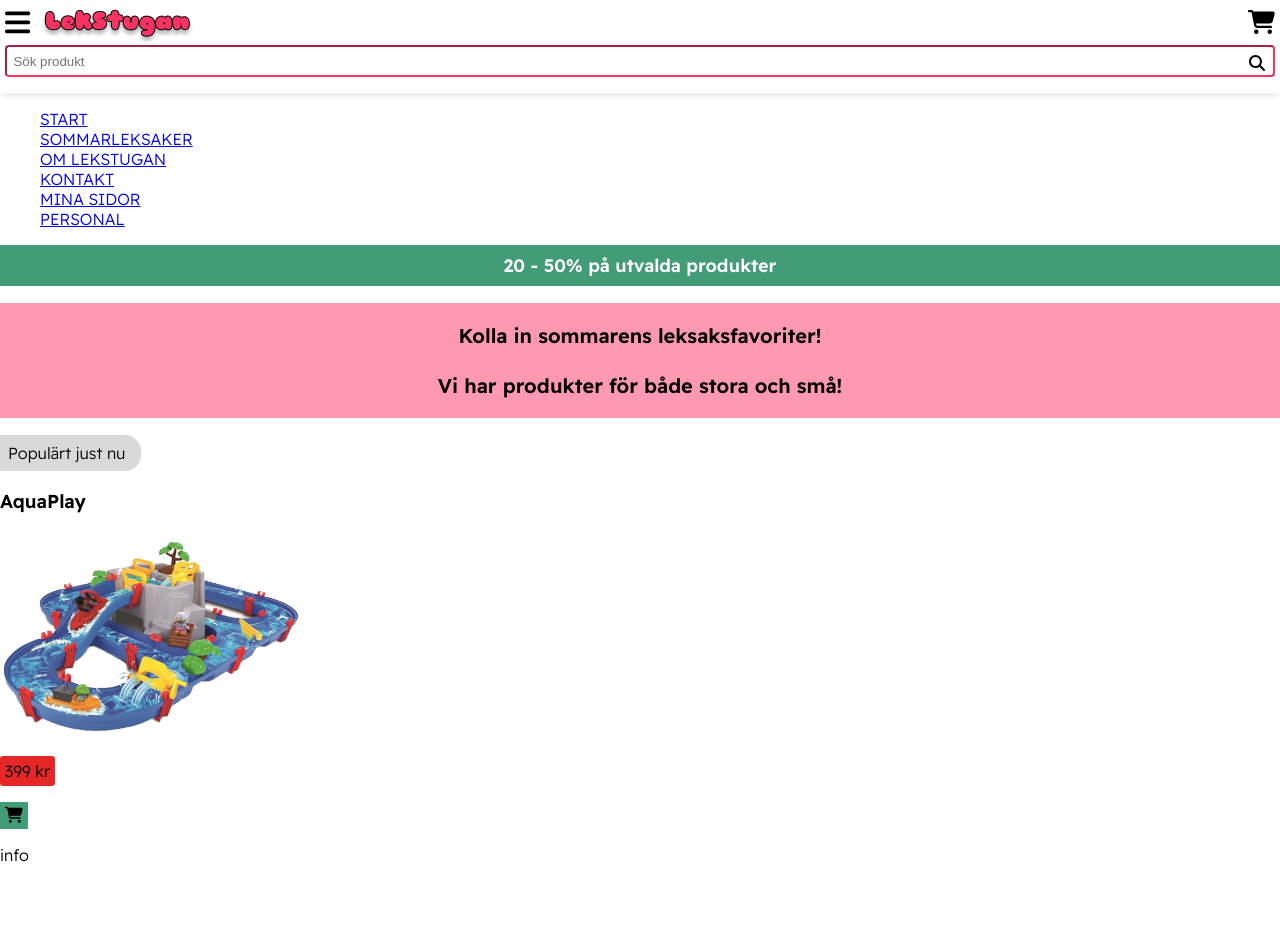
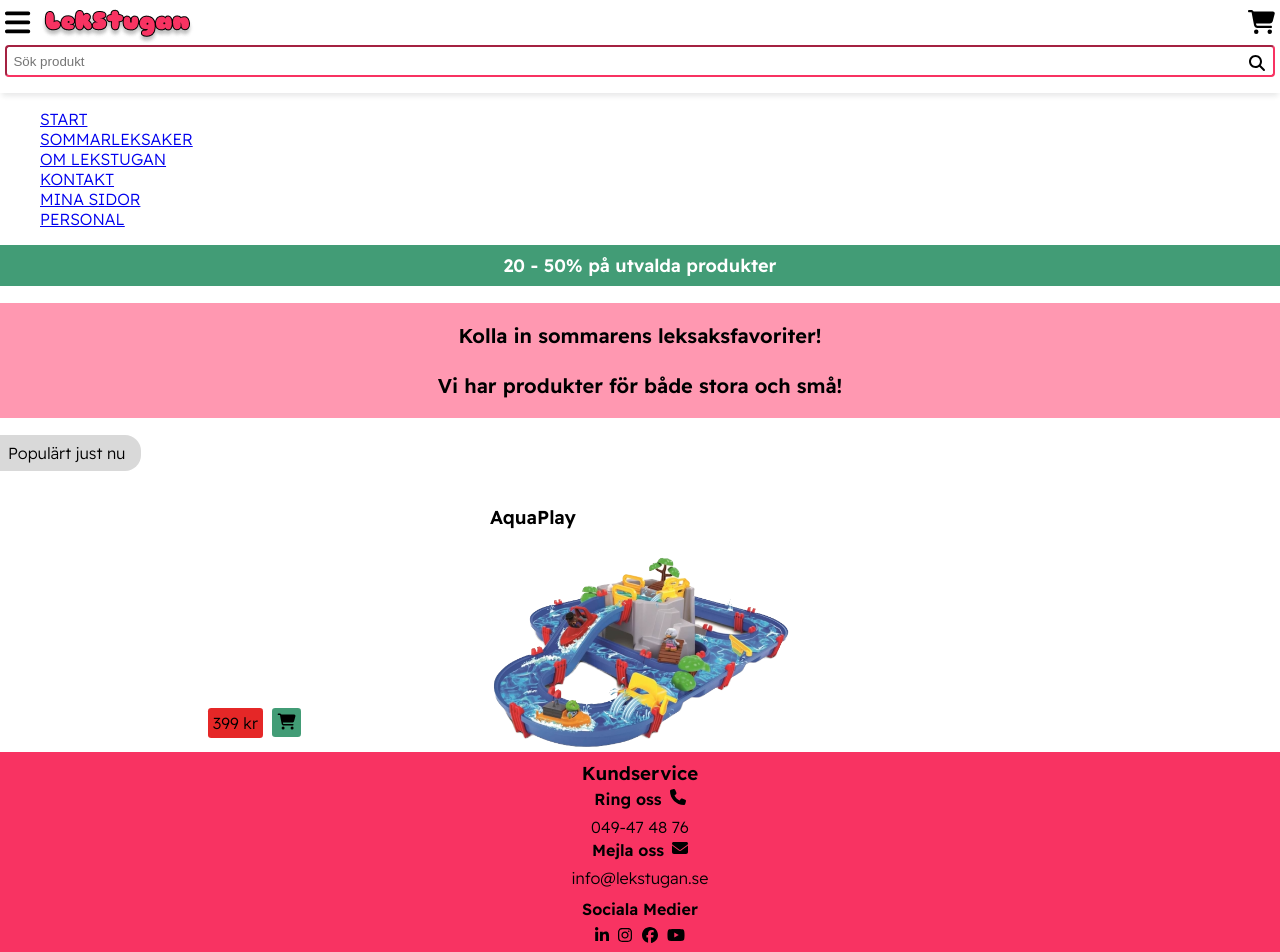
Before and after one commit to ThereseS89/lekstugan, a React (Vite) app: page /#/ in a window 1280 px wide. Shown: the top 952 px of the page. Before the commit the page ends 881 px from the top, so only its background shows below. Built offline with nearby package versions, Linux system fonts and the light colour scheme.

Commit message:
Gjorde footern

```diff
--- a/package.json
+++ b/package.json
@@ -11,6 +11,7 @@
   },
   "dependencies": {
     "@fortawesome/fontawesome-svg-core": "^6.4.0",
+    "@fortawesome/free-brands-svg-icons": "^6.4.0",
     "@fortawesome/free-solid-svg-icons": "^6.4.0",
     "@fortawesome/react-fontawesome": "^0.2.0",
     "react": "^18.2.0",
--- /dev/null
+++ b/src/Components/footer.css
@@ -0,0 +1,29 @@
+
+
+
+footer {
+	background-color: #F83362;
+	display: flex;
+	flex-direction: column;
+	justify-content: space-around;
+	align-items: center;
+}
+
+footer h4, footer p, footer h3 {
+	margin: 0.5em 0em 0.2em 0;
+}
+
+.call-container, .mail-container, .social-media-icons-container {
+	display: flex;
+	flex-direction: row;
+}
+
+
+.social-media-icons-container > * {
+	margin: 0.3em;
+}
+
+.call-container h4, .mail-container h4 {
+	margin: 0 0.5em 0em 0em;
+
+}
--- a/src/Components/footer.jsx
+++ b/src/Components/footer.jsx
@@ -1,9 +1,35 @@
+import "./footer.css"
+import { FontAwesomeIcon } from "@fortawesome/react-fontawesome"
+import { faPhone, faEnvelope } from "@fortawesome/free-solid-svg-icons"
+import { faInstagram } from "@fortawesome/free-brands-svg-icons"
+import { faFacebook} from "@fortawesome/free-brands-svg-icons"
+import { faLinkedinIn } from "@fortawesome/free-brands-svg-icons"
+import { faYoutube } from "@fortawesome/free-brands-svg-icons"
+import { Link } from "react-router-dom"
+
 
 
 const Footer = () => {
-	return(
+	return (
 		<footer>
-			<p>info</p>
+			<h3>Kundservice</h3>
+			<div className="call-container">
+				<h4>Ring oss</h4> <FontAwesomeIcon icon={faPhone} />
+			</div>
+				<p>049-47 48 76</p>
+
+			<div className="mail-container">
+				<h4>Mejla oss</h4> <FontAwesomeIcon icon={faEnvelope} />
+			</div>
+				<p>info@lekstugan.se</p>
+			<h4>Sociala Medier</h4>
+			<div className="social-media-icons-container">
+				<FontAwesomeIcon icon={faLinkedinIn} />
+				<FontAwesomeIcon icon={faInstagram} />
+				<FontAwesomeIcon icon={faFacebook} />
+				<FontAwesomeIcon icon={faYoutube} />
+			</div>
+			<Link to="/"><p>Startsidan</p></Link>
 		</footer>
 	)
 }
--- a/src/index.css
+++ b/src/index.css
@@ -4,59 +4,5 @@
   margin: 0;
   background-color: white;
   font-family: 'Readex Pro', sans-serif;
+  box-sizing: border-box;
 }
-
-.comercial {
-  background-color: #429C76;
-  margin: 0 0 0 0;
-}
-
-.comercial-text {
-  font-size: 18px;
-  text-align: center;
-  padding: 0.5em;
-  color: white;
-}
-
-.first-page-info {
-  background-color: #FF98B1;
-}
-
-.first-page-text {
-  padding: 1em 0.5em 1em 0.5em;
-  text-align: center;
-  font-size: 20px;
-}
-
-.popular-text {
-  background-color: #D9D9D9;
-  width: fit-content;
-  border-radius: 0 1em 1em 0em;
-}
-
-.popular {
-  padding: 0.5em 1em 0.5em 0.5em;
-}
-
-.start img {
-  width: 300px;
-}
-
-.price-container {
-  background-color: #E52727;
-  width: fit-content;
-  border-radius: 0.2em;
-}
-
-.price {
-  padding: 0.3em;
-}
-
-.cart-container {
-  background-color: #429C76;
-  width: fit-content;
-}
-
-.cart-container > * {
-  padding: 0.3em;
-}
--- /dev/null
+++ b/src/routes/Admin.jsx
@@ -0,0 +1,5 @@
+const Admin = () => (
+	<p>ADMIN</p>
+)
+
+export default Admin
--- /dev/null
+++ b/src/routes/Cart.jsx
@@ -0,0 +1,5 @@
+const Cart = () => (
+	<p>Din varukorg</p>
+)
+
+export default Cart
--- a/src/routes/Start.jsx
+++ b/src/routes/Start.jsx
@@ -1,32 +1,37 @@
 import { faCartShopping } from "@fortawesome/free-solid-svg-icons";
 import { FontAwesomeIcon } from '@fortawesome/react-fontawesome';
+import "./Stylesheet/start.css"
 
 const Start = () => {
 
 	return (
 		<section className="start">
-		<div
-		className="comercial">
-			<h1
-			className="comercial-text">20 - 50% på utvalda produkter </h1>
+			<div className="comercial">
+				<h1 className="comercial-text">20 - 50% på utvalda produkter </h1>
 			</div>
-		<div
-		className="first-page-info">
+
+			<div className="first-page-info">
 				<h2 className="first-page-text">Kolla in sommarens leksaksfavoriter! <br/><br/> Vi har produkter för både stora och små!</h2>
 			</div>
-		<div className="popular-text">
-					<p className="popular">Populärt just nu</p>
+
+			<div className="popular-text-container">
+				<p className="popular-text">Populärt just nu</p>
 			</div>
+
 			<div className="popular-container">
 
 				<h3>AquaPlay</h3>
+
 				<img src="./imgs/aquaplay.png" />
+
 				<div className="price-container">
-				<p className="price">399 kr</p></div>
+					<p className="price">399 kr</p>
+				</div>
+
 				<div className="cart-container">
-				<FontAwesomeIcon
-						icon={faCartShopping} />
+					<FontAwesomeIcon icon={faCartShopping} />
 				</div>
+
 			</div>
 		</section>
 	)
--- /dev/null
+++ b/src/routes/Stylesheet/start.css
@@ -0,0 +1,77 @@
+.comercial {
+	background-color: #429C76;
+	margin: 0 0 0 0;
+  }
+
+  .comercial-text {
+	font-size: 18px;
+	text-align: center;
+	padding: 0.5em;
+	color: white;
+  }
+
+  .first-page-info {
+	background-color: #FF98B1;
+  }
+
+  .first-page-text {
+	padding: 1em 0.5em 1em 0.5em;
+	text-align: center;
+	font-size: 20px;
+  }
+
+  .popular-text-container {
+	background-color: #D9D9D9;
+	width: fit-content;
+	border-radius: 0 1em 1em 0em;
+  }
+
+  .popular-text {
+	padding: 0.5em 1em 0.5em 0.5em;
+  }
+
+  .start img {
+	width: 300px;
+	grid-row: 2;
+  }
+
+  .price-container {
+	background-color: #E52727;
+	width: fit-content;
+	border-radius: 0.2em;
+	grid-row: 2;
+	grid-column: 3;
+	position: absolute;
+	top: 10em;
+	left: 13em;
+  }
+
+  .price {
+	padding: 0.3em;
+	margin: 0;
+  }
+
+  .cart-container {
+	background-color: #429C76;
+	width: fit-content;
+	grid-row: 2;
+	grid-column: 4;
+	position: absolute;
+	top: 10em;
+	left: 17em;
+	border-radius: 0.2em;
+  }
+
+  .cart-container > * {
+	padding: 0.35em;
+
+  }
+
+  .popular-container{
+	display: grid;
+	grid-template-columns: 4;
+	grid-template-rows: 2;
+	position: relative;
+	justify-content: center;
+
+  }
```
Also changed, not shown: src/routeConfig.jsx (+11 -0 lines), 1 other file (tests, documents, lock files or other folders). Lines whose indentation alone changed are shown as unchanged.
